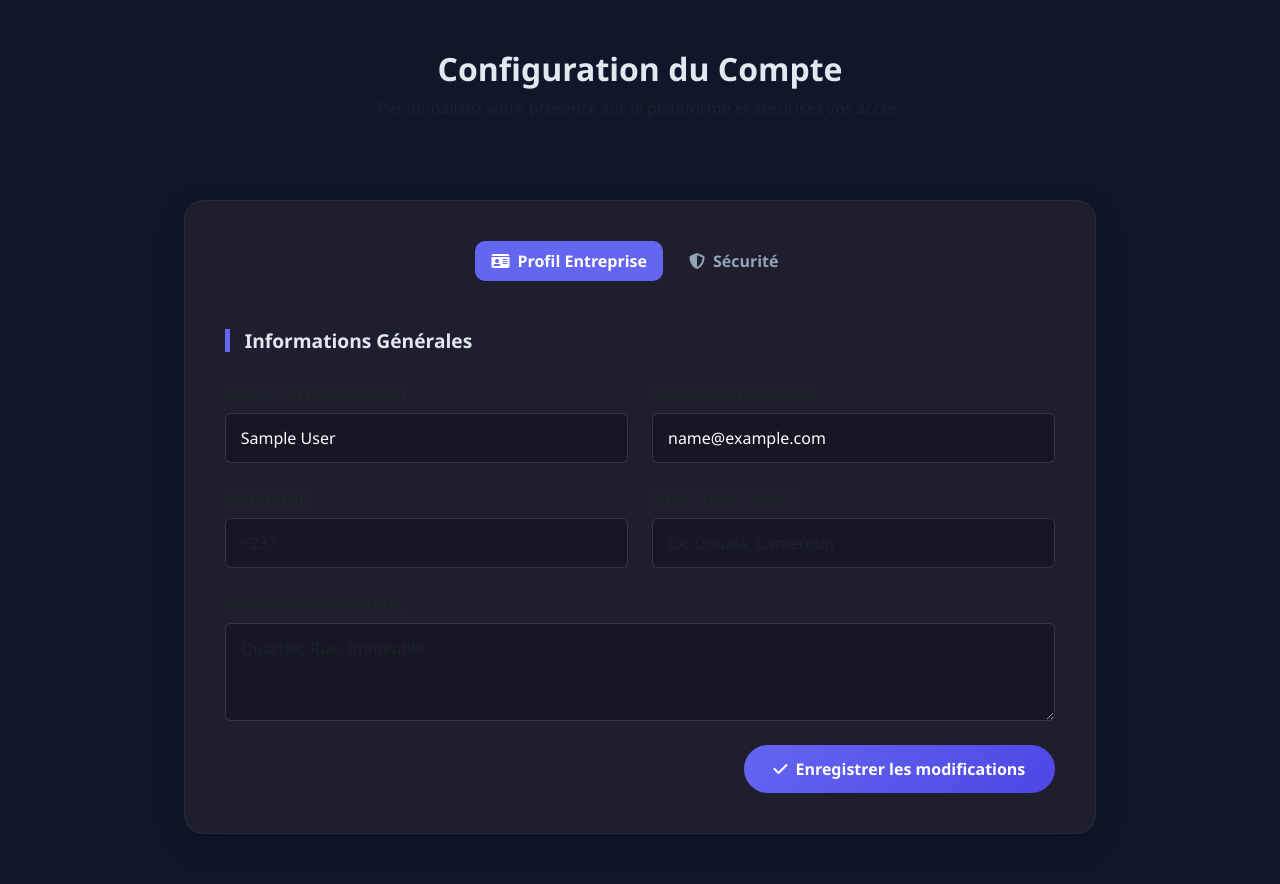
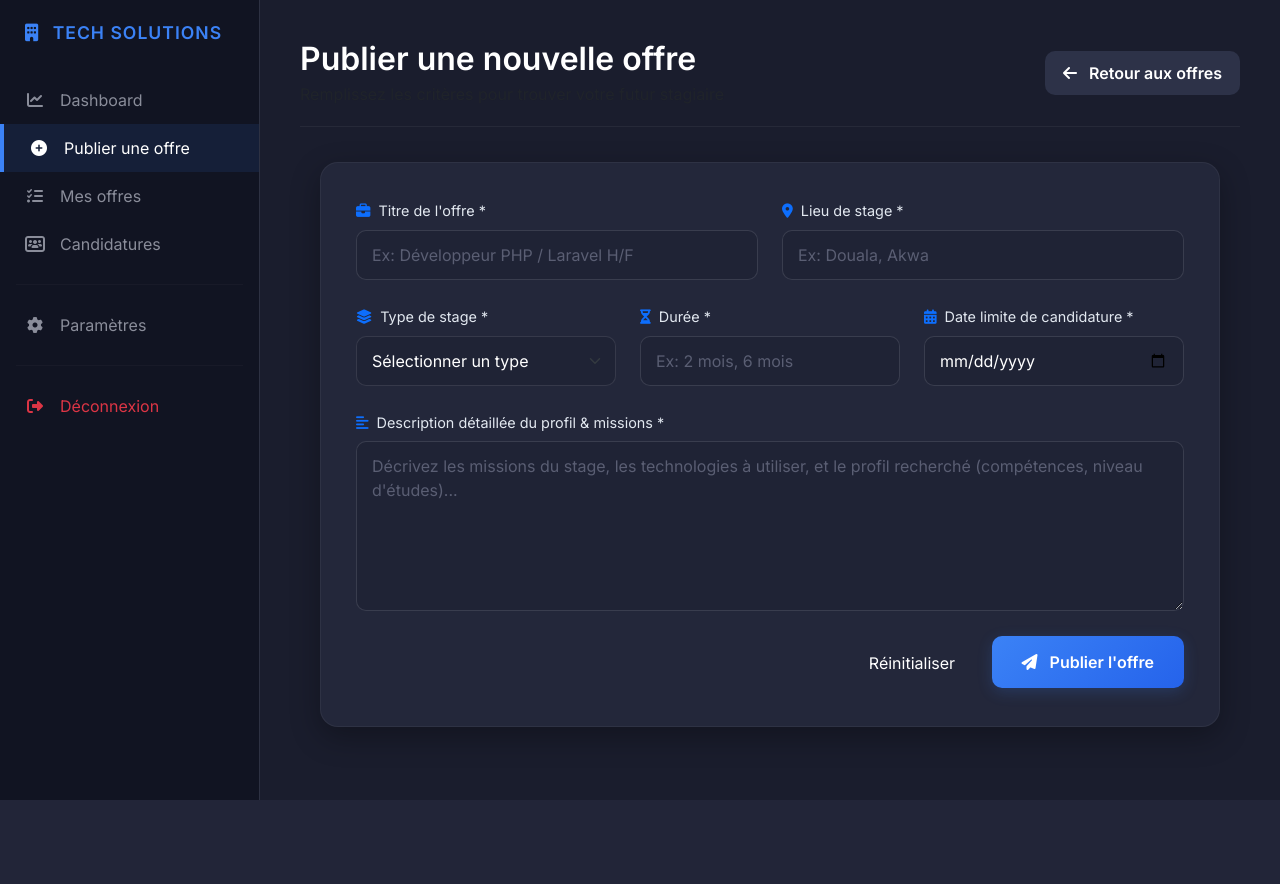
Before and after one commit to ivana500/gestion-stage, a PHP site: page /Entreprise/pubOffre.php in a window 1280 px wide. After the commit the page ends 800 px from the top, so only its background shows below. Run offline with PHP 8.4, Linux system fonts and the light colour scheme; the visitor is signed in with stand-in values (Sample User, id 1).

Commit message:
Mise en place de la page de publication d'offres pubOffre.php

```diff
--- a/Entreprise/pubOffre.php
+++ b/Entreprise/pubOffre.php
@@ -2,68 +2,45 @@
 session_start();
 include('../Auth/config_db.php');
 
-// 1. Protection de l'accès
+// Vérification de la session et du rôle
 if (!isset($_SESSION['user_id']) || $_SESSION['user_role'] !== 'entreprise') {
     header('Location: ../Auth/connexion.php');
     exit();
 }
 
 $id_ent = $_SESSION['user_id'];
-$status_msg = "";
+$message = "";
+$message_type = "";
 
-// 2. Traitement des formulaires (POST)
-if ($_SERVER['REQUEST_METHOD'] === 'POST') {
+// Traitement du formulaire d'ajout
+if (isset($_POST['ajouter_offre'])) {
+    // Récupération et nettoyage des données de manière basique (PDO gère les injections)
+    $titre = trim($_POST['titre']);
+    $lieu = trim($_POST['lieu']);
+    $type_stage = trim($_POST['type_stage']);
+    $duree = trim($_POST['duree']);
+    $date_limite = $_POST['date_limite'];
+    $description = trim($_POST['description']);
+    $statut = 'ouverte'; // Par défaut, l'offre est active à la publication
 
-    // MISE À JOUR DU PROFIL
-    if (isset($_POST['save_info'])) {
-        $nom = htmlspecialchars($_POST['nom_complet']);
-        $email = htmlspecialchars($_POST['email']);
-        $tel = htmlspecialchars($_POST['telephone']);
-        $adr = htmlspecialchars($_POST['adresse']);
-        $siege = htmlspecialchars($_POST['siege_social']);
+    if (!empty($titre) && !empty($lieu) && !empty($type_stage) && !empty($duree) && !empty($date_limite) && !empty($description)) {
+        try {
+            $sql = "INSERT INTO OFFRE_STAGE (titre, lieu, type_stage, duree, date_limite, description, statut, id_entreprise) VALUES (?, ?, ?, ?, ?, ?, ?, ?)";
+            $stmt = $pdo->prepare($sql);
+            $stmt->execute([$titre, $lieu, $type_stage, $duree, $date_limite, $description, $statut, $id_ent]);
 
-        $sql = "UPDATE UTILISATEUR SET nom_complet = ?, email = ?, telephone = ?, adresse = ?, siege_social = ? WHERE id_user = ?";
-        $stmt = $pdo->prepare($sql);
-
-        if ($stmt->execute([$nom, $email, $tel, $adr, $siege, $id_ent])) {
-            $_SESSION['user_name'] = $nom;
-            $status_msg = "<div class='alert alert-success border-0 shadow-sm animate__animated animate__fadeIn'>
-                            <i class='fa-solid fa-circle-check me-2'></i>Profil mis à jour avec succès !
-                          </div>";
-        } else {
-            $status_msg = "<div class='alert alert-danger border-0 shadow-sm'>Une erreur est survenue lors de la mise à jour.</div>";
+            // Redirection vers la liste des offres après succès
+            header('Location: OffrePub.php');
+            exit();
+        } catch (PDOException $e) {
+            $message = "Une erreur est survenue lors de l'ajout de l'offre : " . $e->getMessage();
+            $message_type = "danger";
         }
-    }
-
-    // MISE À JOUR DU MOT DE PASSE
-    if (isset($_POST['save_password'])) {
-        $old_pass = $_POST['old_pass'];
-        $new_pass = $_POST['new_pass'];
-        $confirm_pass = $_POST['confirm_pass'];
-
-        if ($new_pass !== $confirm_pass) {
-            $status_msg = "<div class='alert alert-warning border-0 shadow-sm'>Les nouveaux mots de passe ne correspondent pas.</div>";
-        } else {
-            $stmt = $pdo->prepare("SELECT mot_de_passe FROM UTILISATEUR WHERE id_user = ?");
-            $stmt->execute([$id_ent]);
-            $user = $stmt->fetch();
-
-            if (password_verify($old_pass, $user['mot_de_passe'])) {
-                $hashed = password_hash($new_pass, PASSWORD_DEFAULT);
-                $update = $pdo->prepare("UPDATE UTILISATEUR SET mot_de_passe = ? WHERE id_user = ?");
-                $update->execute([$hashed, $id_ent]);
-                $status_msg = "<div class='alert alert-success border-0 shadow-sm'>Mot de passe modifié avec succès.</div>";
-            } else {
-                $status_msg = "<div class='alert alert-danger border-0 shadow-sm'>L'ancien mot de passe est incorrect.</div>";
-            }
-        }
+    } else {
+        $message = "Veuillez remplir tous les champs obligatoires.";
+        $message_type = "warning";
     }
 }
-
-// 3. Récupération des données fraîches
-$stmt = $pdo->prepare("SELECT * FROM UTILISATEUR WHERE id_user = ?");
-$stmt->execute([$id_ent]);
-$ent = $stmt->fetch();
 ?>
 
 <!DOCTYPE html>
@@ -71,189 +48,244 @@ $ent = $stmt->fetch();
 <head>
     <meta charset="UTF-8">
     <meta name="viewport" content="width=device-width, initial-scale=1.0">
-    <title>Paramètres Entreprise - <?= htmlspecialchars($ent['nom_complet']) ?></title>
+    <title>Publier une offre | Espace Entreprise</title>
 
-    <link href="https://cdn.jsdelivr.net/npm/bootstrap@5.3.0/dist/css/bootstrap.min.css" rel="stylesheet">
+    <link href="https://cdn.jsdelivr.net/npm/bootstrap@5.3.3/dist/css/bootstrap.min.css" rel="stylesheet">
+    <script src="https://cdn.jsdelivr.net/npm/bootstrap@5.3.0/dist/js/bootstrap.bundle.min.js"></script>
+    <link href="https://fonts.googleapis.com/css2?family=Inter:wght@300;400;600&display=swap" rel="stylesheet">
     <link rel="stylesheet" href="https://cdnjs.cloudflare.com/ajax/libs/font-awesome/6.4.0/css/all.min.css">
-    <link rel="stylesheet" href="https://cdnjs.cloudflare.com/ajax/libs/animate.css/4.1.1/animate.min.css">
 
     <style>
         :root {
-            --primary-color: #6366f1;
-            --secondary-bg: #1e1e2d;
-            --input-focus: #2b2b40;
+            --bg-dark: #1a1d2d;
+            --sidebar-dark: #111422;
+            --card-dark: #23273a;
+            --text-muted: #8a8d9a;
+            --accent-blue: #3b82f6;
+            --input-bg: #1f2335;
         }
 
         body {
-            background-color: #0f172a;
-            color: #e2e8f0;
-            font-family: 'Segoe UI', Tahoma, Geneva, Verdana, sans-serif;
+            background-color: var(--bg-dark);
+            color: white;
+            font-family: 'Inter', sans-serif;
+            margin: 0;
+            display: flex;
         }
 
-        .main-content { padding: 50px 20px; }
-
-        .custom-table-card {
-            background: var(--secondary-bg);
-            border-radius: 20px;
-            padding: 40px;
-            border: 1px solid rgba(255, 255, 255, 0.05);
-            box-shadow: 0 10px 30px rgba(0,0,0,0.2);
+        /* SIDEBAR (Identique à OffrePub) */
+        .sidebar {
+            width: 260px;
+            height: 100vh;
+            background-color: var(--sidebar-dark);
+            border-right: 1px solid #2d3142;
+            position: fixed;
+            padding: 20px 0;
+            z-index: 100;
         }
 
-        .section-title {
-            font-size: 1.2rem;
-            font-weight: 700;
-            border-left: 5px solid var(--primary-color);
-            padding-left: 15px;
-            margin-bottom: 30px;
+        .sidebar-brand {
+            padding: 0 25px 30px;
+            font-weight: 600;
+            text-transform: uppercase;
+            letter-spacing: 1px;
+            color: var(--accent-blue);
+            font-size: 1.1rem;
         }
 
-        .form-control {
-            background-color: #161625;
-            border: 1px solid rgba(255, 255, 255, 0.1);
-            color: white;
-            padding: 12px 15px;
-            transition: all 0.3s;
+        .nav-link {
+            color: var(--text-muted);
+            padding: 12px 25px;
+            display: flex;
+            align-items: center;
+            transition: 0.3s;
+            text-decoration: none;
         }
 
-        .form-control:focus {
-            background-color: var(--input-focus);
-            border-color: var(--primary-color);
-            box-shadow: 0 0 0 0.25rem rgba(99, 102, 241, 0.25);
+        .nav-link i { margin-right: 15px; width: 20px; text-align: center; }
+
+        .nav-link:hover, .nav-link.active {
+            background: rgba(59, 130, 246, 0.1);
+            color: white;
+            border-left: 4px solid var(--accent-blue);
+        }
+
+        /* MAIN CONTENT */
+        .main {
+            margin-left: 260px;
+            padding: 40px;
+            width: calc(100% - 260px);
+        }
+
+        /* HEADER BOX */
+        .header-box {
+            display: flex;
+            justify-content: space-between;
+            align-items: center;
+            margin-bottom: 35px;
+            border-bottom: 1px solid rgba(255,255,255,0.05);
+            padding-bottom: 20px;
+        }
+
+        .btn-back {
+            background: #2d3248;
+            color: white;
+            border: none;
+            padding: 10px 18px;
+            border-radius: 10px;
+            font-weight: 600;
+            transition: 0.3s;
+            text-decoration: none;
+        }
+
+        .btn-back:hover {
+            background: #3d4363;
             color: white;
         }
 
-        .nav-pills .nav-link {
-            color: #94a3b8;
-            font-weight: 600;
+        /* FORM CARD */
+        .card-form {
+            background: var(--card-dark);
+            border-radius: 18px;
+            padding: 35px;
+            border: 1px solid rgba(255,255,255,0.05);
+            box-shadow: 0 10px 30px rgba(0,0,0,0.3);
+            max-width: 900px;
+            margin: 0 auto;
+        }
+
+        /* Form Controls personnalisés */
+        .form-label {
+            color: #e2e8f0;
+            font-weight: 500;
+            font-size: 0.9rem;
+            margin-bottom: 8px;
+        }
+
+        .form-control, .form-select {
+            background-color: var(--input-bg) !important;
+            color: white !important;
+            border: 1px solid rgba(255, 255, 255, 0.1) !important;
             border-radius: 10px;
-            margin-right: 10px;
+            padding: 12px 15px;
             transition: 0.3s;
         }
 
-        .nav-pills .nav-link.active {
-            background-color: var(--primary-color);
-            color: white;
+        .form-control:focus, .form-select:focus {
+            border-color: var(--accent-blue) !important;
+            box-shadow: 0 0 0 3px rgba(59, 130, 246, 0.2) !important;
+            outline: none;
         }
 
-        .btn-save {
-            background: linear-gradient(135deg, #6366f1, #4f46e5);
-            border: none;
-            padding: 12px 30px;
-            border-radius: 50px;
-            font-weight: 600;
-            transition: transform 0.2s;
+        .form-control::placeholder {
+            color: #5a5e73;
         }
 
-        .btn-save:hover {
-            transform: translateY(-2px);
-            box-shadow: 0 5px 15px rgba(99, 102, 241, 0.4);
+        .btn-submit {
+            background: linear-gradient(135deg, var(--accent-blue), #2563eb);
+            color: white;
+            border: none;
+            padding: 14px 30px;
+            border-radius: 10px;
+            font-weight: 600;
+            transition: 0.3s;
+            box-shadow: 0 4px 15px rgba(59, 130, 246, 0.2);
         }
 
-        .danger-zone {
-            border: 1px dashed #ef4444;
-            background: rgba(239, 68, 68, 0.05);
+        .btn-submit:hover {
+            transform: translateY(-2px);
+            box-shadow: 0 6px 20px rgba(59, 130, 246, 0.3);
         }
     </style>
 </head>
 <body>
 
-<div class="container main-content">
-    <div class="row">
-        <div class="col-lg-10 mx-auto text-center mb-5">
-            <h2 class="fw-bold">Configuration du Compte</h2>
-            <p class="text-muted">Personnalisez votre présence sur la plateforme et sécurisez vos accès.</p>
-        </div>
+<div class="sidebar">
+    <div class="sidebar-brand">
+        <i class="fa-solid fa-building me-2"></i> TECH SOLUTIONS
     </div>
 
-    <div class="row">
-        <div class="col-lg-10 mx-auto">
-            <?= $status_msg ?>
+    <nav>
+        <a href="dashEnt.php" class="nav-link"><i class="fa-solid fa-chart-line"></i> Dashboard</a>
+        <a href="pubOffre.php" class="nav-link active"><i class="fa-solid fa-plus-circle"></i> Publier une offre</a>
+        <a href="OffrePub.php" class="nav-link"><i class="fa-solid fa-list-check"></i> Mes offres</a>
+        <a href="gestCand.php" class="nav-link"><i class="fa-solid fa-users-rectangle"></i> Candidatures</a>
+        <hr class="mx-3" style="border-color: rgba(255,255,255,0.1);">
+        <a href="paramEnt.php" class="nav-link"><i class="fa-solid fa-gear"></i> Paramètres</a>
+        <hr class="mx-3" style="border-color: rgba(255,255,255,0.1);">
+        <a href="../Auth/deconnexion.php" class="nav-link text-danger" onclick="return confirm('Voulez-vous vraiment vous déconnecter ?')">
+            <i class="fa-solid fa-right-from-bracket"></i>
+            <span>Déconnexion</span>
+        </a>
+    </nav>
+</div>
 
-            <div class="custom-table-card mt-3">
-                <ul class="nav nav-pills mb-5 justify-content-center" id="pills-tab" role="tablist">
-                    <li class="nav-item">
-                        <button class="nav-link active" data-bs-toggle="pill" data-bs-target="#pills-profile"><i class="fa-solid fa-id-card me-2"></i>Profil Entreprise</button>
-                    </li>
-                    <li class="nav-item">
-                        <button class="nav-link" data-bs-toggle="pill" data-bs-target="#pills-security"><i class="fa-solid fa-shield-halved me-2"></i>Sécurité</button>
-                    </li>
-                </ul>
+<div class="main">
 
-                <div class="tab-content" id="pills-tabContent">
+    <div class="header-box">
+        <div>
+            <h2 class="fw-bold mb-1">Publier une nouvelle offre</h2>
+            <p class="text-muted mb-0">Remplissez les critères pour trouver votre futur stagiaire</p>
+        </div>
+        <a href="OffrePub.php" class="btn-back"><i class="fa-solid fa-arrow-left me-2"></i> Retour aux offres</a>
+    </div>
 
-                    <div class="tab-pane fade show active" id="pills-profile">
-                        <h5 class="section-title">Informations Générales</h5>
-                        <form method="POST">
-                            <div class="row g-4">
-                                <div class="col-md-6">
-                                    <label class="form-label text-muted small fw-bold">NOM DE L'ÉTABLISSEMENT</label>
-                                    <input type="text" name="nom_complet" class="form-control" value="<?= htmlspecialchars($ent['nom_complet']) ?>" required>
-                                </div>
-                                <div class="col-md-6">
-                                    <label class="form-label text-muted small fw-bold">EMAIL PROFESSIONNEL</label>
-                                    <input type="email" name="email" class="form-control" value="<?= htmlspecialchars($ent['email']) ?>" required>
-                                </div>
-                                <div class="col-md-6">
-                                    <label class="form-label text-muted small fw-bold">TÉLÉPHONE</label>
-                                    <input type="text" name="telephone" class="form-control" value="<?= htmlspecialchars($ent['telephone'] ?? '') ?>" placeholder="+237 ...">
-                                </div>
-                                <div class="col-md-6">
-                                    <label class="form-label text-muted small fw-bold">SIÈGE SOCIAL (VILLE)</label>
-                                    <input type="text" name="siege_social" class="form-control" value="<?= htmlspecialchars($ent['siege_social'] ?? '') ?>" placeholder="Ex: Douala, Cameroun">
-                                </div>
-                                <div class="col-12">
-                                    <label class="form-label text-muted small fw-bold">ADRESSE GÉOGRAPHIQUE</label>
-                                    <textarea name="adresse" class="form-control" rows="3" placeholder="Quartier, Rue, Immeuble..."><?= htmlspecialchars($ent['adresse'] ?? '') ?></textarea>
-                                </div>
-                                <div class="col-12 text-end mt-4">
-                                    <button type="submit" name="save_info" class="btn btn-save text-white">
-                                        <i class="fa-solid fa-check me-2"></i>Enregistrer les modifications
-                                    </button>
-                                </div>
-                            </div>
-                        </form>
-                    </div>
+    <?php if (!empty($message)): ?>
+        <div class="alert alert-<?= $message_type; ?> alert-dismissible fade show border-0 max-width-900 mx-auto mb-4" role="alert" style="max-width: 900px; border-radius: 10px;">
+            <i class="fa-solid <?php echo ($message_type == 'danger') ? 'fa-circle-xmark' : 'fa-circle-exclamation'; ?> me-2"></i>
+            <?= $message; ?>
+            <button type="button" class="btn-close btn-close-white" data-bs-dismiss="alert" aria-label="Close"></button>
+        </div>
+    <?php endif; ?>
 
-                    <div class="tab-pane fade" id="pills-security">
-                        <h5 class="section-title text-warning border-warning">Changer le mot de passe</h5>
-                        <form method="POST">
-                            <div class="mb-4">
-                                <label class="form-label text-muted small fw-bold">MOT DE PASSE ACTUEL</label>
-                                <input type="password" name="old_pass" class="form-control" required>
-                            </div>
-                            <div class="row g-4 mb-4">
-                                <div class="col-md-6">
-                                    <label class="form-label text-muted small fw-bold">NOUVEAU MOT DE PASSE</label>
-                                    <input type="password" name="new_pass" class="form-control" required>
-                                </div>
-                                <div class="col-md-6">
-                                    <label class="form-label text-muted small fw-bold">CONFIRMATION</label>
-                                    <input type="password" name="confirm_pass" class="form-control" required>
-                                </div>
-                            </div>
-                            <div class="text-end">
-                                <button type="submit" name="save_password" class="btn btn-outline-warning rounded-pill px-5">
-                                    <i class="fa-solid fa-lock-open me-2"></i>Mettre à jour
-                                </button>
-                            </div>
-                        </form>
-
-                        <div class="danger-zone p-4 rounded-3 mt-5">
-                            <h6 class="text-danger fw-bold"><i class="fa-solid fa-circle-exclamation me-2"></i> Zone de danger</h6>
-                            <p class="text-muted small mb-3">La suppression de votre compte entraînera la perte définitive de toutes vos offres publiées et des candidatures associées.</p>
-                            <button class="btn btn-sm btn-outline-danger" onclick="return confirm('Êtes-vous absolument sûr ? Cette action est irréversible.')">
-                                Supprimer mon compte entreprise
-                            </button>
-                        </div>
-                    </div>
-
+    <div class="card-form">
+        <form method="POST" action="">
+            <div class="row">
+                <div class="col-md-6 mb-4">
+                    <label class="form-label"><i class="fa-solid fa-briefcase me-2 text-primary"></i>Titre de l'offre *</label>
+                    <input type="text" name="titre" class="form-control" placeholder="Ex: Développeur PHP / Laravel H/F" required>
+                </div>
+                <div class="col-md-6 mb-4">
+                    <label class="form-label"><i class="fa-solid fa-location-dot me-2 text-primary"></i>Lieu de stage *</label>
+                    <input type="text" name="lieu" class="form-control" placeholder="Ex: Douala, Akwa" required>
                 </div>
             </div>
-        </div>
+
+            <div class="row">
+                <div class="col-md-4 mb-4">
+                    <label class="form-label"><i class="fa-solid fa-layer-group me-2 text-primary"></i>Type de stage *</label>
+                    <select name="type_stage" class="form-select" required>
+                        <option value="" disabled selected>Sélectionner un type</option>
+                        <option value="Académique">Académique</option>
+                        <option value="Professionnel">Professionnel</option>
+                        <option value="Pré-emploi">Pré-emploi</option>
+                    </select>
+                </div>
+                <div class="col-md-4 mb-4">
+                    <label class="form-label"><i class="fa-solid fa-hourglass-half me-2 text-primary"></i>Durée *</label>
+                    <input type="text" name="duree" class="form-control" placeholder="Ex: 2 mois, 6 mois" required>
+                </div>
+                <div class="col-md-4 mb-4">
+                    <label class="form-label"><i class="fa-solid fa-calendar-days me-2 text-primary"></i>Date limite de candidature *</label>
+                    <input type="date" name="date_limite" class="form-control" required>
+                </div>
+            </div>
+
+            <div class="mb-4">
+                <label class="form-label"><i class="fa-solid fa-align-left me-2 text-primary"></i>Description détaillée du profil & missions *</label>
+                <textarea name="description" class="form-control" rows="6" placeholder="Décrivez les missions du stage, les technologies à utiliser, et le profil recherché (compétences, niveau d'études)..." required></textarea>
+            </div>
+
+            <div class="text-end mt-2">
+                <button type="reset" class="btn btn-outline-secondary me-2 border-0 text-white py-3 px-4" style="border-radius: 10px;">Réinitialiser</button>
+                <button type="submit" name="ajouter_offre" class="btn-submit">
+                    <i class="fa-solid fa-paper-plane me-2"></i> Publier l'offre
+                </button>
+            </div>
+        </form>
     </div>
+
 </div>
 
-<script src="https://cdn.jsdelivr.net/npm/bootstrap@5.3.0/dist/js/bootstrap.bundle.min.js"></script>
 </body>
 </html>
```
